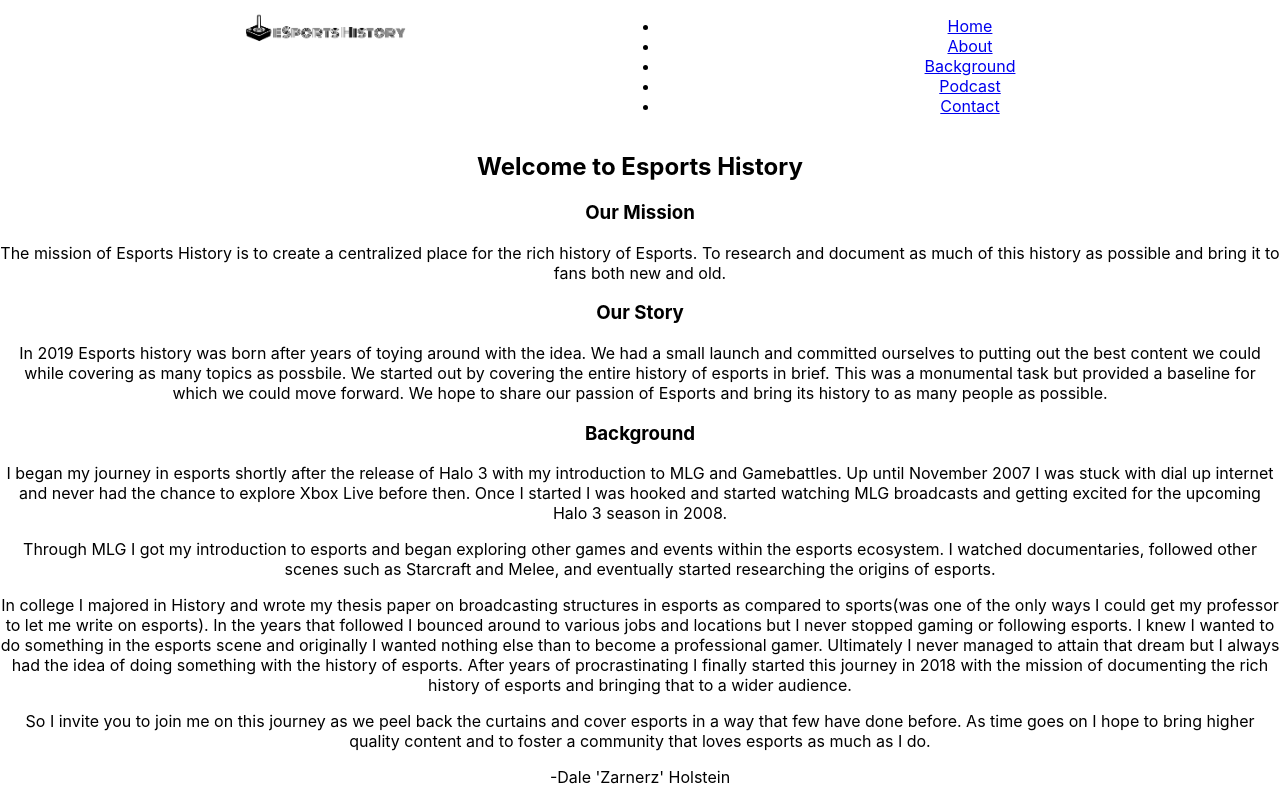
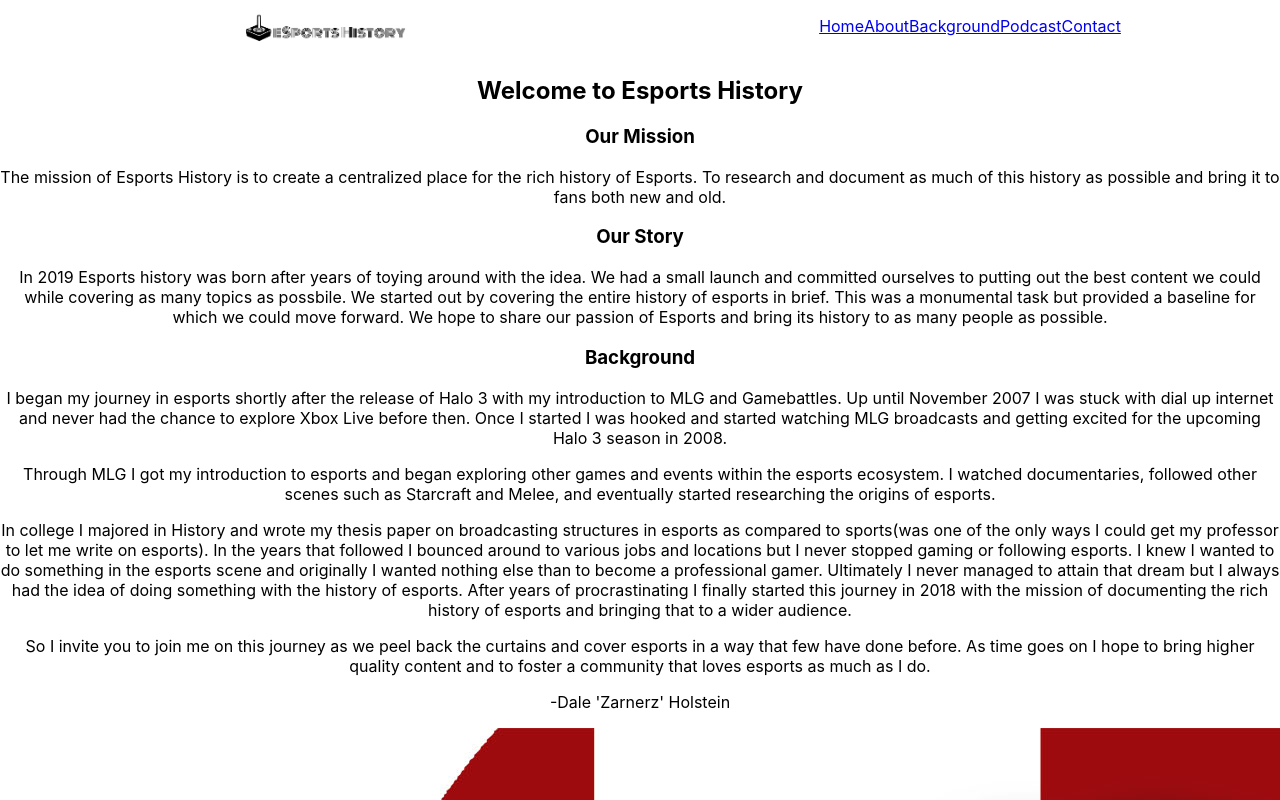
Before and after one commit to Zarnerz/EH-React, a React (Create React App) app in the folder esports-history/: page / in a window 1280 px wide. Shown: the top 800 px of the page. Built offline with nearby package versions, Linux system fonts and the light colour scheme.

Commit message:
list items inline

```diff
--- a/esports-history/src/global/header/Header.js
+++ b/esports-history/src/global/header/Header.js
@@ -10,19 +10,19 @@ class Header extends Component {
             <img src={logo} alt="esports history logo" style={navLogoStyle} />
           </a>
           <ul style={navFlexStyle}>
-            <li>
+            <li style={liStyle}>
               <a href="#home">Home</a>
             </li>
-            <li>
+            <li style={liStyle}>
               <a href="#about">About</a>
             </li>
-            <li>
+            <li style={liStyle}>
               <a href="#background">Background</a>
             </li>
-            <li>
+            <li style={liStyle}>
               <a href="#podcast">Podcast</a>
             </li>
-            <li>
+            <li style={liStyle}>
               <a href="#contact">Contact</a>
             </li>
           </ul>
@@ -48,4 +48,9 @@ const navLogoStyle = {
   marginBottom: "5px"
 };
 
+const liStyle = {
+  display: "inline",
+  textDecoration: "none"
+};
+
 export default Header;
```
